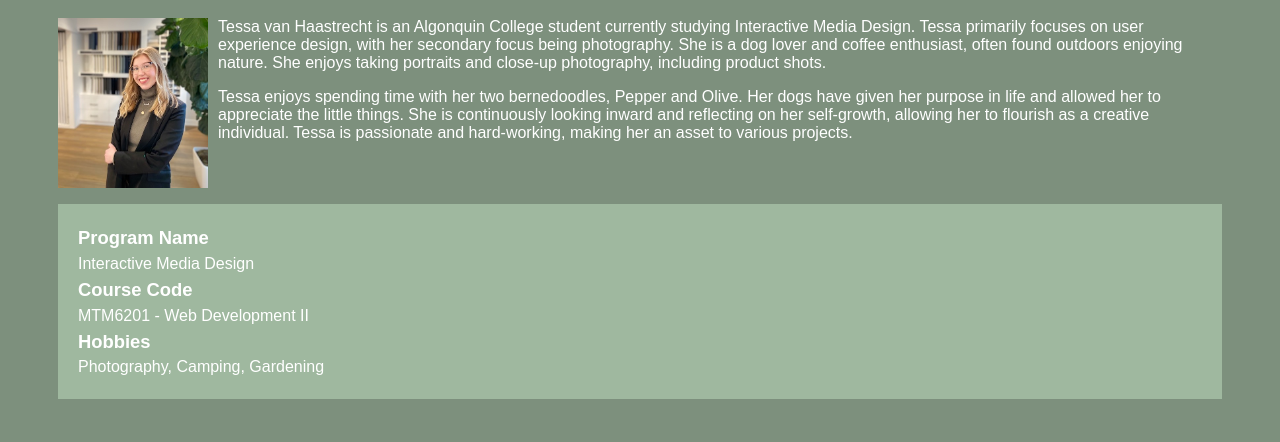
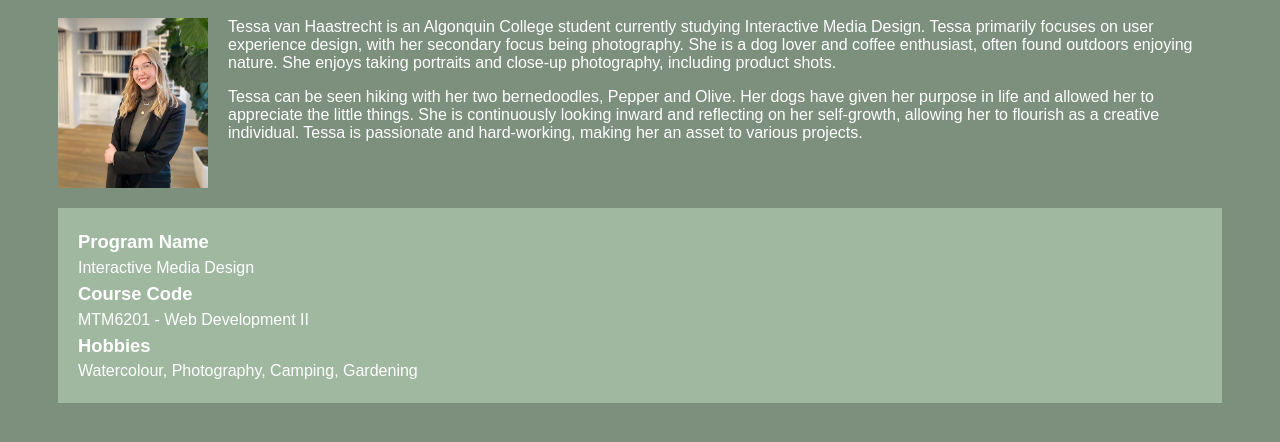
Before and after one commit to vanh0072/mtm6201-week1, a plain HTML site: page index.html in a window 1280 px wide. Shown: the part 110-552 px from the top of the page. Drawn offline with Linux system fonts and the light colour scheme.

Commit message:
updates to index.html and main.css

```diff
--- a/css/main.css
+++ b/css/main.css
@@ -23,7 +23,7 @@ body {
 img {
     float: left;
     width: 150px;
-    margin-right: 10px;
+    margin-right: 20px;
 }
 
 main dl {
@@ -36,6 +36,7 @@ main dl {
     color: white;
     line-height: 1.5;
     padding: 20px;
+    margin-top: 20px;
 }
 
 dl dt {
--- a/index.html
+++ b/index.html
@@ -15,7 +15,7 @@
         <main>
             <img src="images/IMG_2641.jpeg" alt="image of Tessa">
             <p>Tessa van Haastrecht is an Algonquin College student currently studying Interactive Media Design. Tessa primarily focuses on user experience design, with her secondary focus being photography. She is a dog lover and coffee enthusiast, often found outdoors enjoying nature. She enjoys taking portraits and close-up photography, including product shots.</p>
-            <p>Tessa enjoys spending time with her two bernedoodles, Pepper and Olive. Her dogs have given her purpose in life and allowed her to appreciate the little things. She is continuously looking inward and reflecting on her self-growth, allowing her to flourish as a creative individual. Tessa is passionate and hard-working, making her an asset to various projects.</p>
+            <p>Tessa can be seen hiking with her two bernedoodles, Pepper and Olive. Her dogs have given her purpose in life and allowed her to appreciate the little things. She is continuously looking inward and reflecting on her self-growth, allowing her to flourish as a creative individual. Tessa is passionate and hard-working, making her an asset to various projects.</p>
         </main>
         <main>
             <dl>
@@ -24,7 +24,7 @@
                 <dt>Course Code</dt>
                 <dd>MTM6201 - Web Development II</dd>
                 <dt>Hobbies</dt>
-                <dd>Photography, Camping, Gardening</dd>
+                <dd>Watercolour, Photography, Camping, Gardening</dd>
             </dl>
         </main>
     </div>
```
